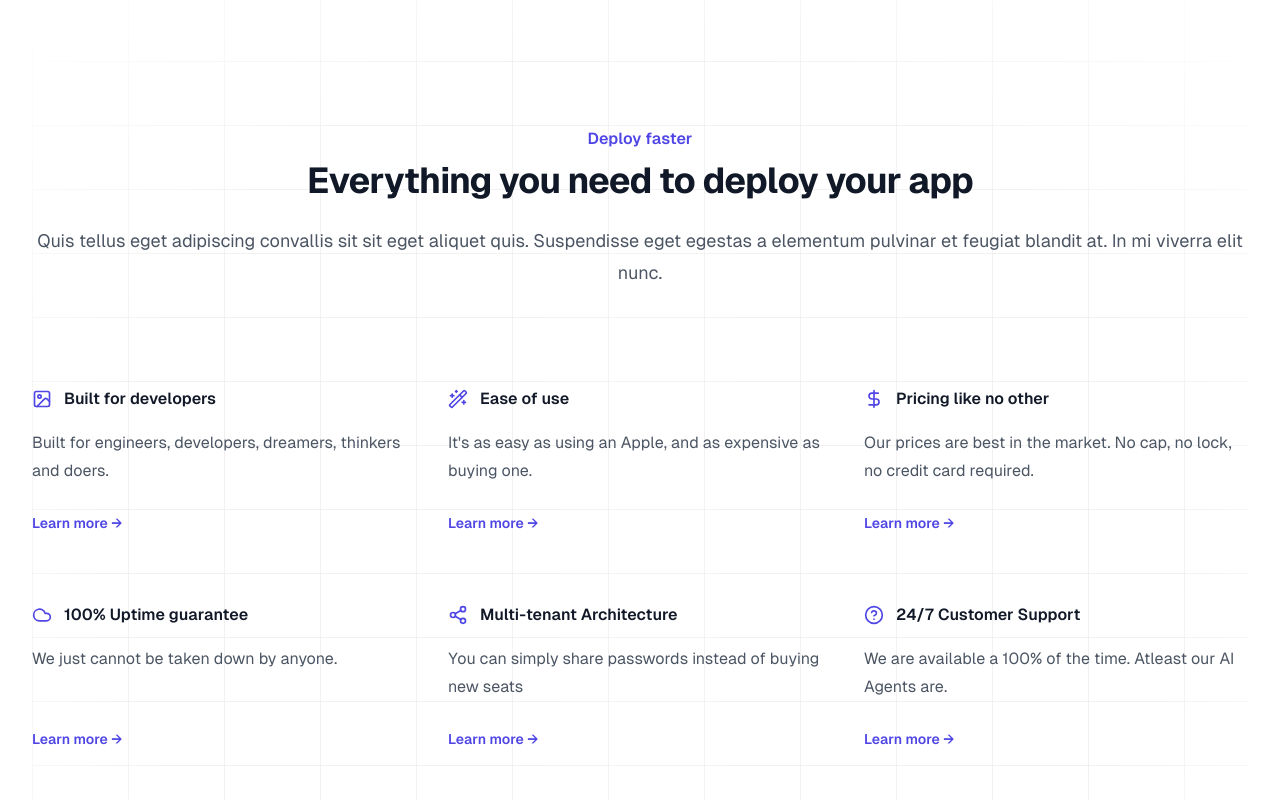
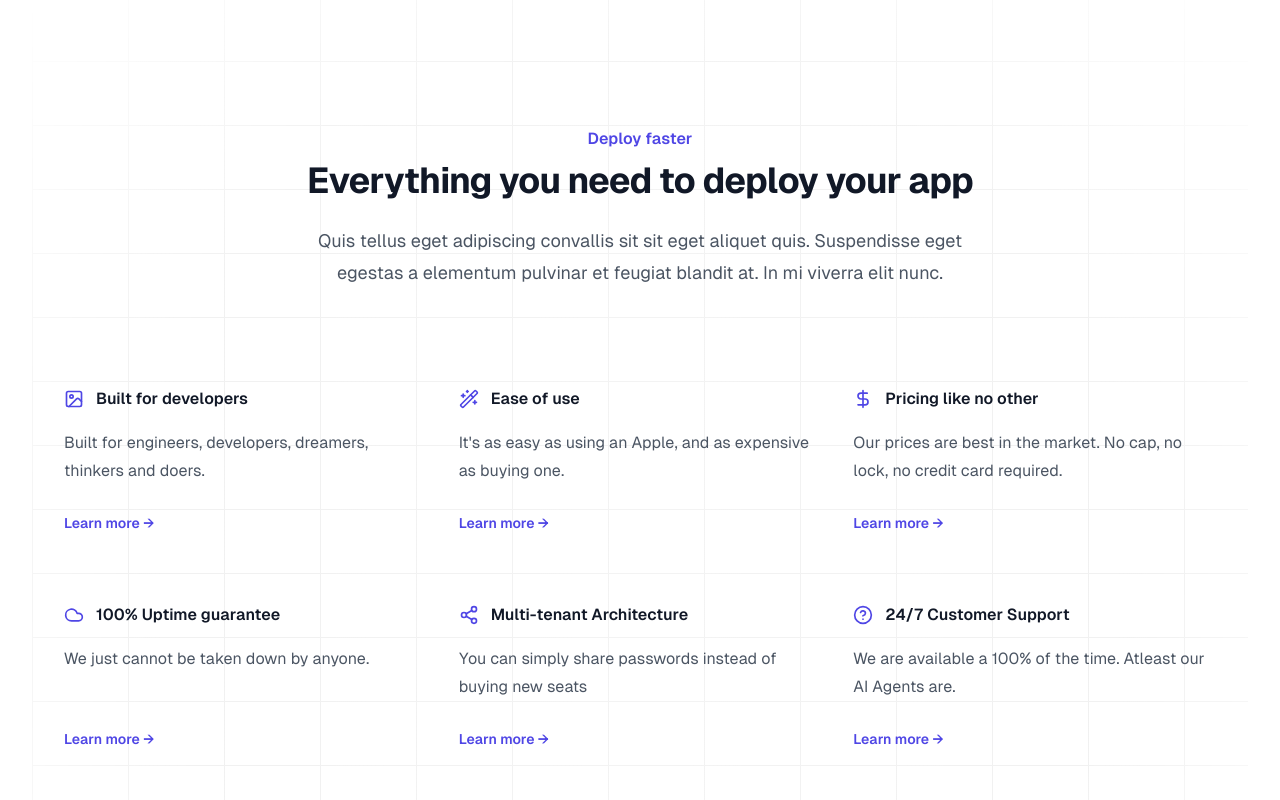
Before and after one commit to icandrew/test-app, a Next.js app: page / in a window 1280 px wide. Shown: the part 300-1100 px from the top of the page. Built offline with nearby package versions, Linux system fonts and the light colour scheme.

Commit message:
Added motion div to features-grid

```diff
--- a/components/features-grid.tsx
+++ b/components/features-grid.tsx
@@ -13,8 +13,8 @@ import {
   Wand2,
 } from "lucide-react"
 import { AnimatedGridBackground } from "@/components/animated-grid-background"
+import { motion } from "framer-motion"
 
-export function FeaturesGrid() {
 const features = [
   {
     icon: Image,
@@ -58,26 +58,57 @@ export function FeaturesGrid() {
   },
 ]
 
-  // const rows = [features.slice(0, 4), features.slice(4)]
+const container = {
+  hidden: { opacity: 0 },
+  show: {
+    opacity: 1,
+    transition: {
+      staggerChildren: 0.1,
+      delayChildren: 0.3 // Delay the features animation until after the header
+    }
+  }
+}
 
+const item = {
+  hidden: { opacity: 0, y: 20 },
+  show: { opacity: 1, y: 0 }
+}
+
+export function FeaturesGrid() {
   return (
     <AnimatedGridBackground className="py-24 sm:py-32">
-      <div className="mx-auto max-w-7xl">
-        <div className="mx-auto max-w-full lg:text-center">
+      <div className="mx-auto max-w-7xl px-6 lg:px-8">
+        <motion.div
+          className="mx-auto max-w-2xl lg:text-center"
+          initial={{ opacity: 0, y: 20 }}
+          animate={{ opacity: 1, y: 0 }}
+          transition={{ duration: 0.5 }}
+        >
           <h2 className="text-base font-semibold leading-7 text-indigo-600">
             Deploy faster
           </h2>
           <p className="mt-2 text-3xl font-bold tracking-tight text-gray-900 sm:text-4xl">
             Everything you need to deploy your app
           </p>
-          <p className="mt-6 text-lg leading-8 text-gray-600">
+          <p className="mx-auto max-w-2xl mt-6 text-lg leading-8 text-gray-600">
             Quis tellus eget adipiscing convallis sit sit eget aliquet quis. Suspendisse eget egestas a elementum pulvinar et feugiat blandit at. In mi viverra elit nunc.
           </p>
-        </div>
-        <div className="mx-auto mt-16 max-w-2xl sm:mt-20 lg:mt-24 lg:max-w-none">
+        </motion.div>
+
+        <motion.div
+          className="mx-auto mt-16 max-w-2xl sm:mt-20 lg:mt-24 lg:max-w-none"
+          variants={container}
+          initial="hidden"
+          animate="show"
+        >
           <dl className="grid max-w-xl grid-cols-1 gap-x-8 gap-y-16 lg:max-w-none lg:grid-cols-3">
             {features.map((feature) => (
-              <div key={feature.title} className="flex flex-col">
+              <motion.div
+                key={feature.title}
+                className="flex flex-col"
+                variants={item}
+                transition={{ duration: 0.3 }}
+              >
                 <dt className="flex items-center gap-x-3 text-base font-semibold leading-7 text-gray-900">
                   <feature.icon className="h-5 w-5 flex-none text-indigo-600" aria-hidden="true" />
                   {feature.title}
@@ -90,10 +121,10 @@ export function FeaturesGrid() {
                     </a>
                   </p>
                 </dd>
-              </div>
+              </motion.div>
             ))}
           </dl>
-        </div>
+        </motion.div>
       </div>
     </AnimatedGridBackground>
   )
```
Lines whose indentation alone changed are shown as unchanged.
